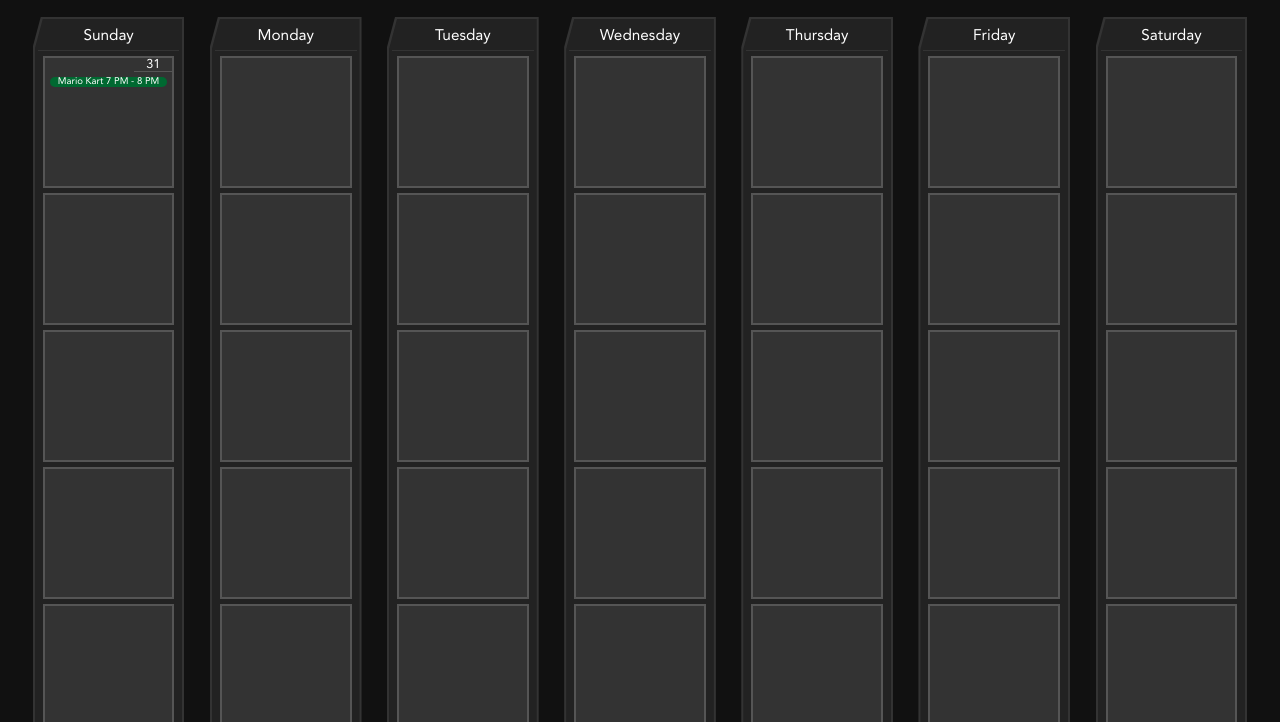
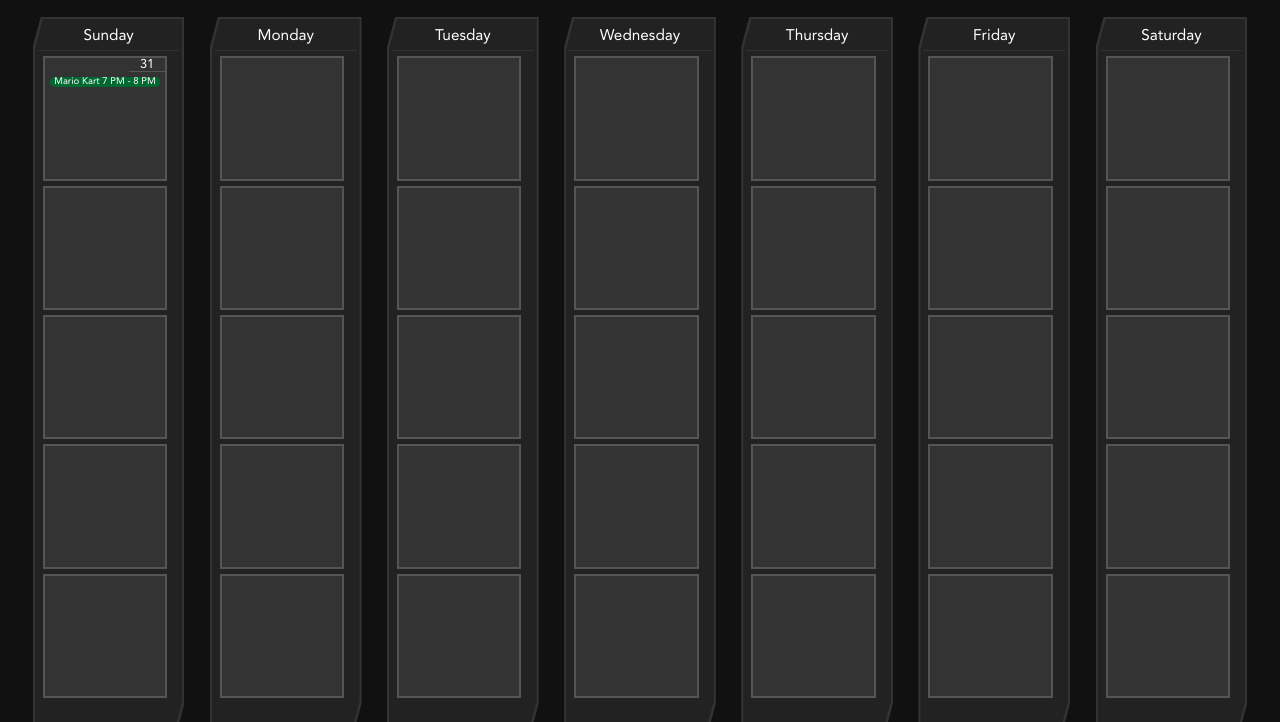
Before and after one commit to xdemoted/MOSOEsportsSite, a website: page public/views/schedule.html in a window 1280 px wide. Shown: the part 78-800 px from the top of the page. Drawn offline with Linux system fonts and the light colour scheme; files that its build step writes are made by us from their sources; files whose address does not match are found by name.

Commit message:
Calendar Work

```diff
--- a/public/assets/shared/calendar.html
+++ b/public/assets/shared/calendar.html
@@ -119,6 +119,10 @@
         font-size: 1.1vw;
     }
 
+    .calendar .weekday-wrapper:hover .weekday .day {
+
+    }
+
     .calendar .weekday::before {
         content: "";
         position: absolute;
@@ -139,8 +143,8 @@
     .calendar .weekday .day {
         margin: 5px;
         text-align: center;
-        height: 10vw;
-        min-width: 80%;
+        aspect-ratio: 1;
+        width: 85%;
         position: relative;
         isolation: isolate;
         background-color: #333;
@@ -148,7 +152,7 @@
     }
 
     .calendar .weekday .day:hover {
-        border: 2px solid #006931
+        border: 2px solid #006931;
     }
 
     .calendar .weekday .day .number {
--- a/public/views/schedule.html
+++ b/public/views/schedule.html
@@ -1,5 +1,6 @@
 <!DOCTYPE html>
 <html>
+
 <head>
     <title>MOSO Esports</title>
     <link rel="stylesheet" href="styles/reset.css">
@@ -7,15 +8,16 @@
         #calendar {
             padding: 20px;
             background-color: #111;
-                flex: 1 0 auto;
-                aspect-ratio: 1 / 1;
+            height: 100%;
         }
     </style>
 </head>
+
 <body style="margin: 0; padding: 0;">
     <div id="header"></div>
     <div id="calendar"></div>
     <div id="footer"></div>
     <script src="shared/insert.js"></script>
 </body>
+
 </html>
```
Lines whose indentation alone changed are shown as unchanged.
